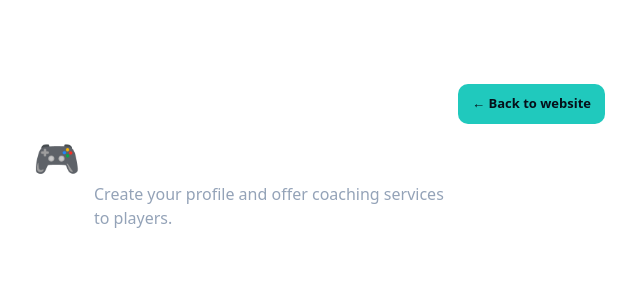
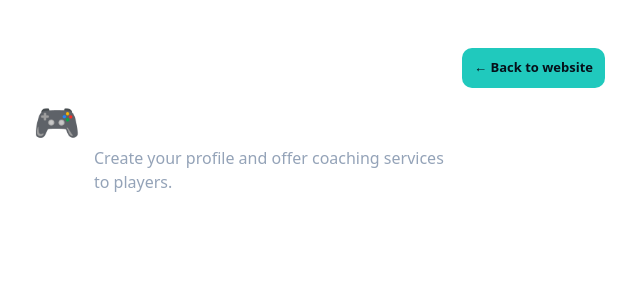
Before and after one commit to vesttrading/gamepro-market, a Next.js app: page /become-coach in a window 1280 px wide. Shown: the top 300 px of the page, without its empty margins (321-961 px from the left). Built offline with nearby package versions, Linux system fonts and the light colour scheme; no server answers.

Commit message:
Refactor page layout and button styles

```diff
--- a/app/become-coach/page.tsx
+++ b/app/become-coach/page.tsx
@@ -185,43 +185,66 @@ const fieldStyle: React.CSSProperties = {
 
   if (!session) {
 return (
-  <main style={{ maxWidth: 620, margin: "60px auto", padding: 24, color: "white" }}>
-    <div style={{
+  <main
+    style={{
+      maxWidth: 620,
+      margin: "24px auto",
+      padding: 24,
+      color: "white",
+      boxSizing: "border-box",
+      width: "calc(100% - 24px)",
+    }}
+  >
+    <div
+      style={{
         display: "flex",
         alignItems: "flex-start",
         justifyContent: "space-between",
-      gap: 14,
+        gap: 12,
         marginBottom: 26,
-    }}>
-      <div style={{
+      }}
+    >
+      <div
+        style={{
           display: "flex",
           alignItems: "center",
           gap: 14,
           minWidth: 0,
-      }}>
-        <span style={{
+          flex: 1,
+        }}
+      >
+        <span
+          style={{
             fontSize: 38,
             color: "#4789ff",
             lineHeight: 1,
-        }}>
+            flexShrink: 0,
+          }}
+        >
           🎮
         </span>
 
-        <div>
-          <h1 className="coach-card-title" style={{
+        <div style={{ minWidth: 0 }}>
+          <h1
+            className="coach-card-title"
+            style={{
               margin: 0,
               fontSize: 30,
               fontWeight: 800,
               letterSpacing: "-0.7px",
-          }}>
+            }}
+          >
             {t.title}
           </h1>
 
-          <p className="coach-card-subtitle" style={{
+          <p
+            className="coach-card-subtitle"
+            style={{
               margin: "8px 0 0",
               color: "#94a3b8",
               lineHeight: 1.5,
-          }}>
+            }}
+          >
             {t.intro}
           </p>
         </div>
@@ -230,7 +253,7 @@ const fieldStyle: React.CSSProperties = {
       <a
         href="/"
         style={{
-          padding: "10px 14px",
+          padding: "10px 12px",
           background: "#20c9bd",
           borderRadius: 10,
           color: "#06101a",
@@ -246,15 +269,22 @@ const fieldStyle: React.CSSProperties = {
     </div>
 
     <button
-          onClick={() => signIn("battlenet", { callbackUrl: "/become-coach" })}
-          style={{ padding: 13, borderRadius: 9, cursor: "pointer" }}
+      onClick={() =>
+        signIn("battlenet", {
+          callbackUrl: "/become-coach",
+        })
+      }
+      style={{
+        padding: 13,
+        borderRadius: 9,
+        cursor: "pointer",
+      }}
     >
       {t.signIn}
     </button>
   </main>
 );
 }
-
  return (
   <main
     style={{
```
Lines whose indentation alone changed are shown as unchanged.
